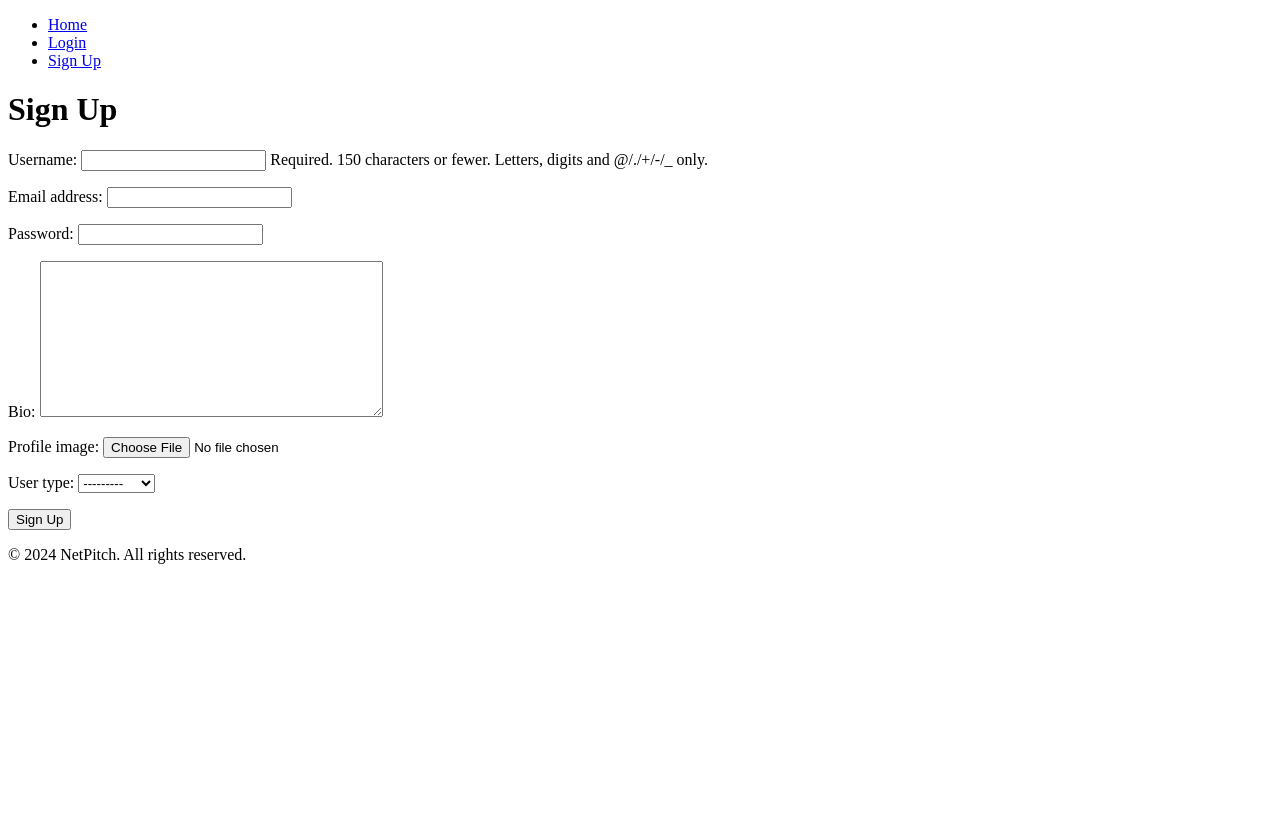
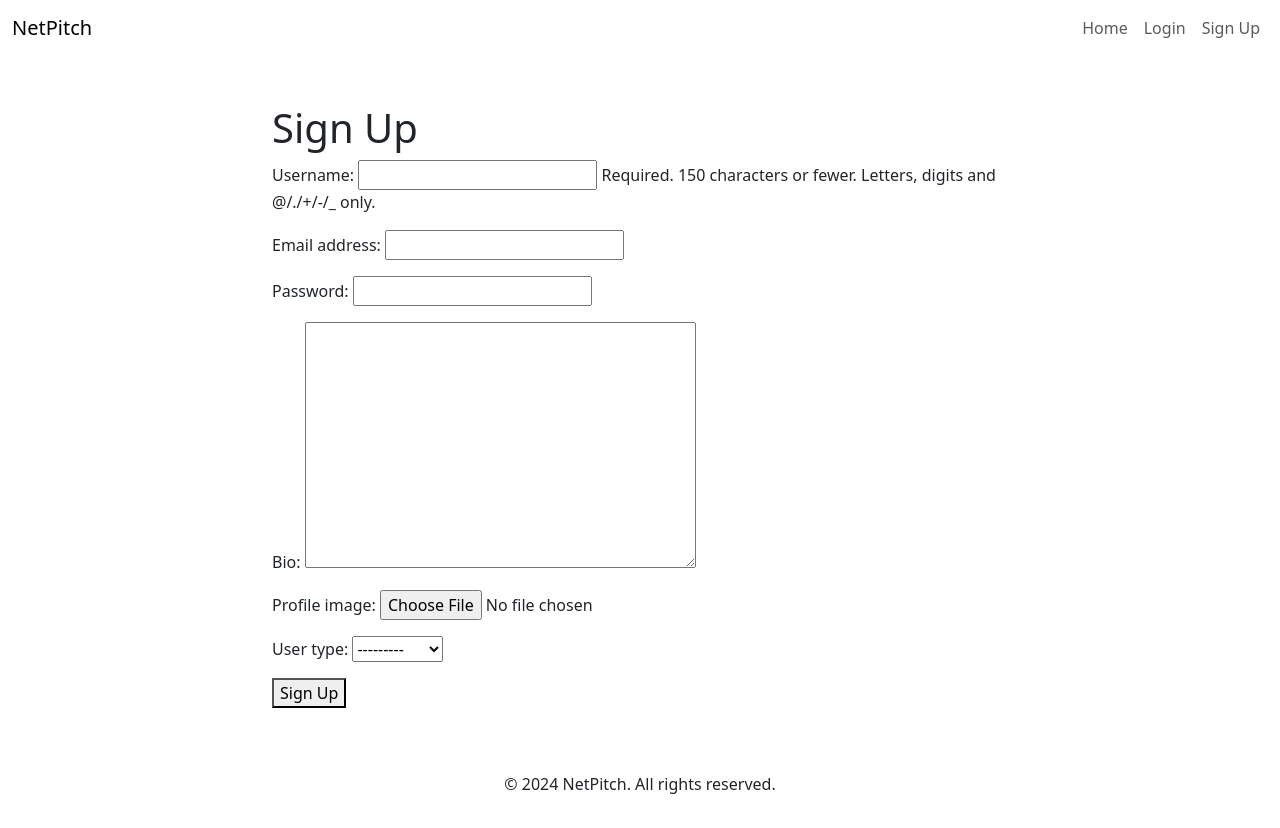
Before and after one commit to Fantomen31/NetPitch, a Django app: page /signup/ in a window 1280 px wide. Before the commit the page ends 564 px from the top, so only its background shows below. Run offline with Django 4.2, Linux system fonts and the light colour scheme.

Commit message:
added bootstrap to base.html, and created a css style

```diff
--- a/codestar/settings.py
+++ b/codestar/settings.py
@@ -136,7 +136,7 @@
 # Static files (CSS, JavaScript, Images)
 # https://docs.djangoproject.com/en/4.2/howto/static-files/
 
-STATIC_URL = 'static/'
+STATIC_URL = '/static/'
 STATICFILES_DIRS = [BASE_DIR / "static"]
 
 MEDIA_URL = '/media/'
--- a/netpitch/templates/netpitch/base.html
+++ b/netpitch/templates/netpitch/base.html
@@ -10,36 +10,73 @@
     <meta charset="UTF-8">
     <meta name="viewport" content="width=device-width, initial-scale=1.0">
     <title>{% block title %}NetPitch{% endblock title %}</title>
+
+    <!-- Bootstrap CSS -->
+    <link rel="stylesheet" href="https://cdn.jsdelivr.net/npm/bootstrap@5.3.0-alpha1/dist/css/bootstrap.min.css">
+    <link rel="stylesheet" href="{% static 'css/style.css' %}">
+    <!-- Google Fonts -->
+    <link rel="stylesheet" href="https://fonts.googleapis.com/css2?family=Poppins:wght@500&display=swap">
 </head>
 <body>
-    <header>
-        <nav>
-            <ul>
+    <div class="d-flex flex-column min-vh-100">
+        <header class="bg-purple border-bottom-green">
+            <!-- Navbar with Bootstrap classes -->
+            <nav class="navbar navbar-expand-lg navbar-light">
+                <div class="container-fluid">
+                    <a class="navbar-brand cool-title" href="{% url 'home' %}">NetPitch</a>
+                    <button class="navbar-toggler" type="button" data-bs-toggle="collapse" data-bs-target="#navbarNav" aria-controls="navbarNav" aria-expanded="false" aria-label="Toggle navigation">
+                        <span class="navbar-toggler-icon"></span>
+                    </button>
+                    <div class="collapse navbar-collapse" id="navbarNav">
+                        <ul class="navbar-nav ms-auto">
                             {% if user.is_authenticated %}
-                    <li><a href="{% url 'home' %}">Home</a></li>
-                    <li><a href="{% url 'profile' %}">Profile</a></li>
-                    <a href="{% url 'logout' %}?next={% url 'home' %}">Logout</a>
+                                <li class="nav-item">
+                                    <a class="nav-link" href="{% url 'home' %}">Home</a>
+                                </li>
+                                <li class="nav-item">
+                                    <a class="nav-link" href="{% url 'profile' %}">Profile</a>
+                                </li>
+                                <li class="nav-item">
+                                    <a class="nav-link" href="{% url 'logout' %}?next={% url 'home' %}">Logout</a>
+                                </li>
                             {% else %}
-                    <li><a href="{% url 'home' %}">Home</a></li>
-                    <li><a href="{% url 'login' %}">Login</a></li>
-                    <li><a href="{% url 'signup' %}">Sign Up</a></li>
+                                <li class="nav-item">
+                                    <a class="nav-link" href="{% url 'home' %}">Home</a>
+                                </li>
+                                <li class="nav-item">
+                                    <a class="nav-link" href="{% url 'login' %}">Login</a>
+                                </li>
+                                <li class="nav-item">
+                                    <a class="nav-link" href="{% url 'signup' %}">Sign Up</a>
+                                </li>
                             {% endif %}
                         </ul>
+                    </div>
+                </div>
             </nav>
         </header>
 
-    <main>
+        <main class="container mt-5 mb-5 flex-grow-1">
+            <div class="row justify-content-center">
+                <div class="col-md-8">
                     {% block content %}
                     <!-- Content for individual pages will go here -->
                     {% endblock content %}
+                </div>
+            </div>
         </main>
 
-    <footer>
+        <footer class="bg-purple text-center py-3 border-top-green mt-auto">
             <p>&copy; 2024 NetPitch. All rights reserved.</p>
         </footer>
+    </div>
 
     {% block extras %}
     {% endblock %}
+
+    <!-- Bootstrap JS and Popper.js -->
+    <script src="https://cdn.jsdelivr.net/npm/bootstrap@5.3.0-alpha1/dist/js/bootstrap.bundle.min.js"></script>
+    <script src="{% static 'netpitch/js/main.js' %}"></script>
 </body>
 
 </html>
```
Also changed, not shown: netpitch/static/css/style.css (added, +59 -0 lines), netpitch/static/images/default.jpg (renamed from static/images/default.jpg), netpitch/static/js/script.js (added), static/js/script.js (deleted). Lines whose indentation alone changed are shown as unchanged.
